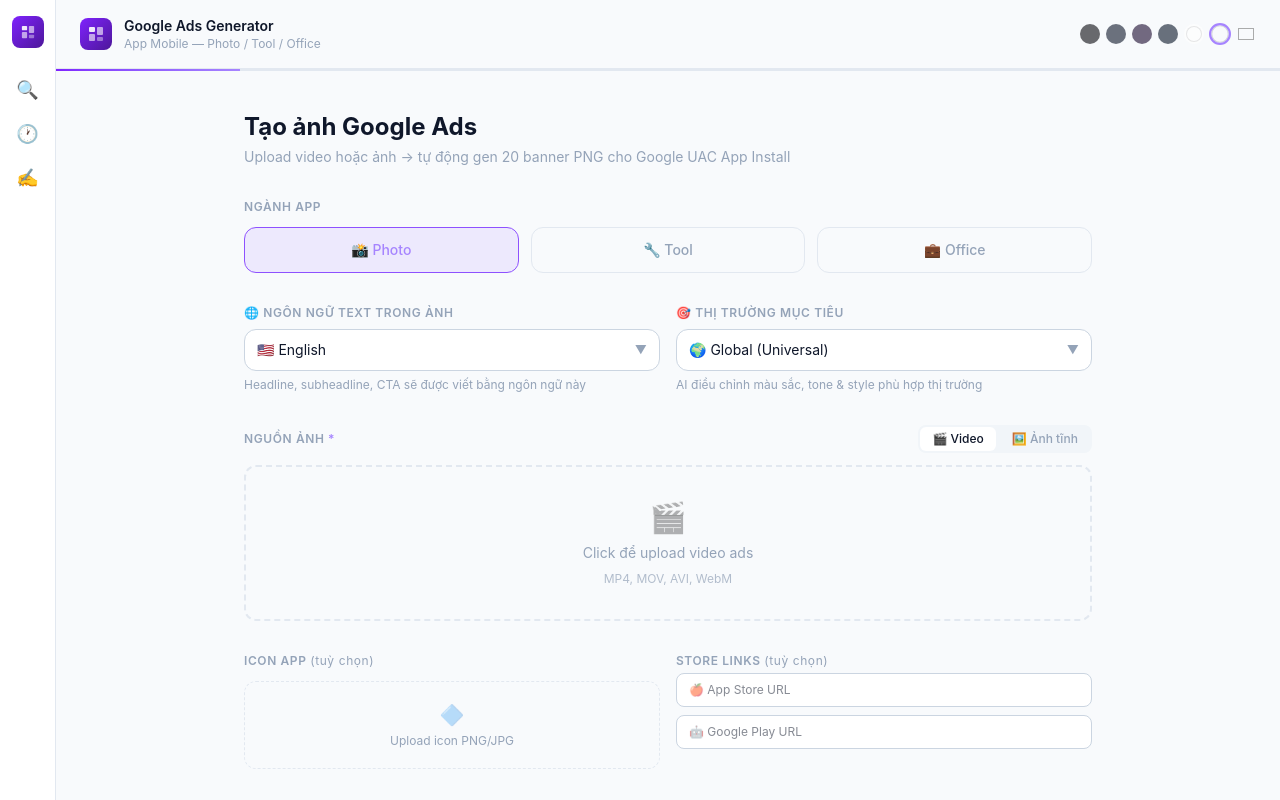
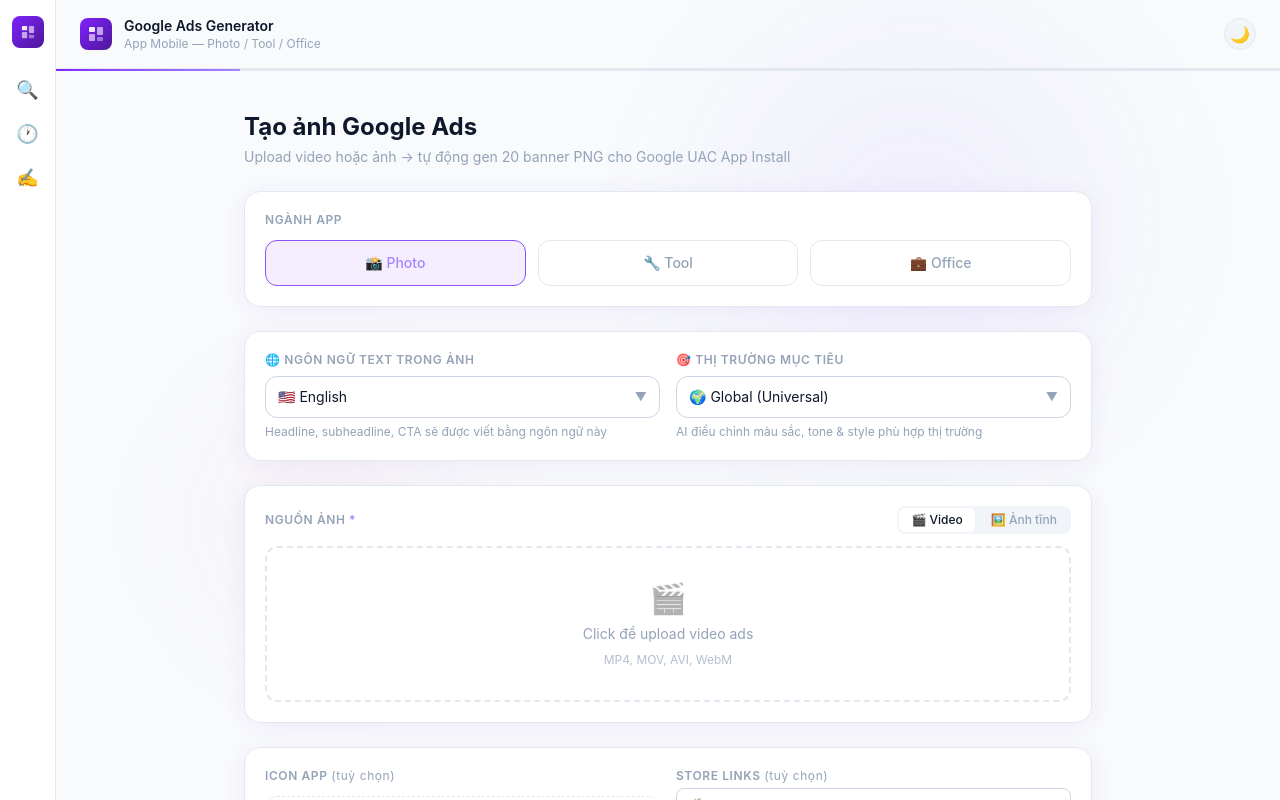
Before and after one commit to duyenntk-cmd/google-ads-image-gen, a Next.js app: page / in a window 1280 px wide. Shown: the top 800 px of the page. Built offline with nearby package versions, Linux system fonts and the light colour scheme.

Commit message:
UI Batch 1: dark mode toggle, gradient orbs, card shadows & border-radius

```diff
--- a/app/page.tsx
+++ b/app/page.tsx
@@ -130,7 +130,8 @@
   const imageInputRef = useRef<HTMLInputElement>(null);
   const iconInputRef = useRef<HTMLInputElement>(null);
 
-  const [bgColor, setBgColor] = useState("#F8FAFC");
+  const [darkMode, setDarkMode] = useState(false);
+  const bgColor = darkMode ? "#0A0A0F" : "#F8FAFC";
   const [sidebarOpen, setSidebarOpen] = useState(false);
   const [activeSidebarTool, setActiveSidebarTool] = useState<"competitor"|"history"|"adcopy"|null>(null);
 
@@ -211,29 +212,24 @@
   const [langSearch, setLangSearch] = useState("");
   const [langOpen, setLangOpen] = useState(false);
   const langRef = useRef<HTMLDivElement>(null);
-  const PRESETS = [
-    { color: "#0A0A0F", label: "Dark" },
-    { color: "#0F172A", label: "Navy" },
-    { color: "#1A0A2E", label: "Purple" },
-    { color: "#0A1628", label: "Ocean" },
-    { color: "#ffffff", label: "Light" },
-    { color: "#F8FAFC", label: "Gray" },
-  ];
-  const hexToLuma = (hex: string) => { const r = parseInt(hex.slice(1,3),16), g = parseInt(hex.slice(3,5),16), b = parseInt(hex.slice(5,7),16); return 0.299*r + 0.587*g + 0.114*b; };
-  const isDark = hexToLuma(bgColor) < 128;
+  const isDark = darkMode;
   const t = {
     text:        isDark ? "#F1F5F9" : "#0F172A",
     textSub:     isDark ? "#94A3B8" : "#475569",
     textMuted:   isDark ? "#64748B" : "#94A3B8",
-    border:      isDark ? "#1E1E2E" : "#E2E8F0",
-    card:        isDark ? "#111118" : "#FFFFFF",
-    cardHover:   isDark ? "#0F0F1A" : "#F1F5F9",
-    input:       isDark ? "#111118" : "#FFFFFF",
-    inputBorder: isDark ? "#1E1E2E" : "#CBD5E1",
-    progress:    isDark ? "#111118" : "#E2E8F0",
-    tabBg:       isDark ? "#111118" : "#F1F5F9",
-    tabActive:   isDark ? "#1E1E2E" : "#FFFFFF",
-    uploadHover: isDark ? "#111118" : "#F8FAFC",
+    border:      isDark ? "#1E293B" : "#E2E8F0",
+    card:        isDark ? "#0F1117" : "#FFFFFF",
+    cardHover:   isDark ? "#161B27" : "#F8FAFC",
+    input:       isDark ? "#0F1117" : "#FFFFFF",
+    inputBorder: isDark ? "#1E293B" : "#CBD5E1",
+    progress:    isDark ? "#1E293B" : "#E2E8F0",
+    tabBg:       isDark ? "#161B27" : "#F1F5F9",
+    tabActive:   isDark ? "#1E293B" : "#FFFFFF",
+    uploadHover: isDark ? "#161B27" : "#F8FAFC",
+    cardShadow:  isDark ? "0 4px 24px rgba(0,0,0,0.4)" : "0 4px 24px rgba(109,40,217,0.07)",
+    cardShadowHover: isDark ? "0 8px 40px rgba(0,0,0,0.5)" : "0 8px 40px rgba(109,40,217,0.13)",
+    gradientOrb1: isDark ? "rgba(109,40,217,0.15)" : "rgba(139,92,246,0.08)",
+    gradientOrb2: isDark ? "rgba(236,72,153,0.08)" : "rgba(236,72,153,0.05)",
   };
 
   const handleVideoChange = useCallback(async (file: File) => {
@@ -346,8 +342,10 @@
   const displayedPreviews = activeTab==="top5" ? previews.filter(p=>p.isTop5) : previews;
   const resetAll = () => { setStep("upload"); setPreviews([]); setFrames([]); setVideoFile(null); setImageFiles([]); setIconFile(null); setError(""); setExtractProgress(0); };
 
-  const inputStyle = { backgroundColor: t.input, borderColor: t.inputBorder, color: t.text };
+  const inputStyle = { backgroundColor: t.input, borderColor: t.inputBorder, color: t.text, transition: "border-color 0.15s, box-shadow 0.15s" };
   const labelStyle = { color: t.textMuted };
+  const cardStyle = { backgroundColor: t.card, borderColor: t.border, boxShadow: t.cardShadow, borderRadius: 16 };
+  const cardStyleHover = { backgroundColor: t.card, borderColor: t.border, boxShadow: t.cardShadowHover, borderRadius: 16 };
 
   const extractAppName = (url: string): { name: string; iosId?: string; androidPkg?: string } => {
     const iosSlugMatch = url.match(/apps\.apple\.com\/[^/]+\/app\/([^/]+)\/id(\d+)/);
@@ -474,7 +472,13 @@
   };
 
   return (
-    <div className="min-h-screen flex" style={{fontFamily:"Inter,-apple-system,sans-serif", backgroundColor: bgColor, color: t.text}}>
+    <div className="min-h-screen flex relative" style={{fontFamily:"Inter,-apple-system,sans-serif", backgroundColor: bgColor, color: t.text}}>
+      {/* Gradient orbs */}
+      <div className="pointer-events-none fixed inset-0 overflow-hidden" style={{zIndex:0}}>
+        <div style={{position:"absolute",top:"-10%",right:"5%",width:600,height:600,borderRadius:"50%",background:`radial-gradient(circle, ${t.gradientOrb1} 0%, transparent 70%)`,filter:"blur(40px)"}}/>
+        <div style={{position:"absolute",bottom:"10%",left:"10%",width:400,height:400,borderRadius:"50%",background:`radial-gradient(circle, ${t.gradientOrb2} 0%, transparent 70%)`,filter:"blur(40px)"}}/>
+      </div>
+      <div className="min-h-screen flex w-full relative" style={{zIndex:1}}>
 
       {/* Left Sidebar */}
       <aside className="fixed top-0 left-0 h-full z-40 flex">
@@ -725,15 +729,12 @@
           </div>
         </div>
         <div className="flex items-center gap-3">
-          <div className="flex items-center gap-1.5">
-            {PRESETS.map(p => (
-              <button key={p.color} onClick={() => setBgColor(p.color)} title={p.label}
-                className={`w-5 h-5 rounded-full border-2 transition-all ${bgColor === p.color ? "border-violet-400 scale-110" : "border-transparent opacity-60 hover:opacity-100"}`}
-                style={{backgroundColor: p.color, boxShadow: p.color === "#ffffff" || p.color === "#F8FAFC" ? "inset 0 0 0 1px rgba(0,0,0,0.15)" : undefined}}/>
-            ))}
-            <input type="color" value={bgColor} onChange={e => setBgColor(e.target.value)}
-              className="w-5 h-5 rounded-full cursor-pointer border-0 p-0 opacity-60 hover:opacity-100" title="Tuỳ chỉnh màu"/>
-          </div>
+          <button onClick={() => setDarkMode(d => !d)}
+            title={darkMode ? "Chuyển Light mode" : "Chuyển Dark mode"}
+            className="w-8 h-8 rounded-full flex items-center justify-center transition-all border"
+            style={{backgroundColor: t.tabBg, borderColor: t.border, color: t.text}}>
+            {darkMode ? "☀️" : "🌙"}
+          </button>
           {step !== "upload" && (
             <div className="flex items-center gap-2">
               <button onClick={() => {
@@ -769,14 +770,14 @@
 
         {/* UPLOAD */}
         {(step==="upload"||step==="analyzing") && (
-          <div className="space-y-8">
+          <div className="space-y-6">
             <div>
               <h1 className="text-2xl font-bold mb-1" style={{color: t.text}}>Tạo ảnh Google Ads</h1>
               <p className="text-sm" style={{color: t.textMuted}}>Upload video hoặc ảnh → tự động gen {AD_SIZES.length} banner PNG cho Google UAC App Install</p>
             </div>
 
             {/* Niche */}
-            <div>
+            <div className="p-5 border" style={cardStyle}>
               <label className="block text-xs font-semibold uppercase tracking-wider mb-3" style={labelStyle}>Ngành app</label>
               <div className="grid grid-cols-3 gap-3">
                 {(["photo","tool","office"] as const).map(n => (
@@ -790,7 +791,7 @@
             </div>
 
             {/* Language + Country */}
-            <div className="grid grid-cols-2 gap-4">
+            <div className="p-5 border grid grid-cols-2 gap-4" style={cardStyle}>
               <div>
                 <label className="block text-xs font-semibold uppercase tracking-wider mb-2" style={labelStyle}>
                   🌐 Ngôn ngữ text trong ảnh
@@ -862,7 +863,7 @@
             </div>
 
             {/* Input mode + upload */}
-            <div>
+            <div className="p-5 border" style={cardStyle}>
               <div className="flex items-center justify-between mb-3">
                 <label className="block text-xs font-semibold uppercase tracking-wider" style={labelStyle}>
                   Nguồn ảnh <span className="text-violet-400">*</span>
@@ -937,7 +938,7 @@
             </div>
 
             {/* Icon + Store links */}
-            <div className="grid grid-cols-2 gap-4">
+            <div className="p-5 border grid grid-cols-2 gap-4" style={cardStyle}>
               <div>
                 <label className="block text-xs font-semibold uppercase tracking-wider mb-3" style={labelStyle}>
                   Icon app <span className="font-normal normal-case" style={{color: t.textMuted}}>(tuỳ chọn)</span>
@@ -974,14 +975,14 @@
 
         {/* BRIEF */}
         {step==="brief" && (
-          <div className="space-y-8">
+          <div className="space-y-6">
             <div>
               <h2 className="text-xl font-bold mb-1" style={{color: t.text}}>Xem lại & chỉnh brief</h2>
               <p className="text-sm" style={{color: t.textMuted}}>Claude đã phân tích. Chỉnh bất kỳ mục nào trước khi gen ảnh.</p>
             </div>
 
             {/* Frame selector */}
-            <div>
+            <div className="p-5 border" style={cardStyle}>
               <div className="flex items-center justify-between mb-3">
                 <label className="block text-xs font-semibold uppercase tracking-wider" style={labelStyle}>
                   Frame background ({brief.best_frame_index+1}/{frames.length})
@@ -1006,7 +1007,7 @@
             </div>
 
             {/* Text fields */}
-            <div className="grid grid-cols-2 gap-4">
+            <div className="p-5 border grid grid-cols-2 gap-4" style={cardStyle}>
               {[{key:"app_name",label:"Tên app",placeholder:"e.g. PhotoPro"},{key:"cta_text",label:"CTA Button",placeholder:"e.g. Try Free"},{key:"headline",label:"Headline",placeholder:"e.g. Edit Photos Like a Pro",full:true},{key:"subheadline",label:"Subheadline",placeholder:"e.g. 100+ Filters & AI Tools",full:true}].map(field=>(
                 <div key={field.key} className={field.full?"col-span-2":""}>
                   <label className="block text-xs mb-1.5" style={{color: t.textMuted}}>{field.label}</label>
@@ -1020,7 +1021,7 @@
             </div>
 
             {/* Colors */}
-            <div>
+            <div className="p-5 border" style={cardStyle}>
               <label className="block text-xs font-semibold uppercase tracking-wider mb-3" style={labelStyle}>Màu sắc</label>
               <div className="flex gap-6">
                 {[{key:"primary_color",label:"Primary"},{key:"secondary_color",label:"Secondary"},{key:"accent_color",label:"Accent (CTA)"}].map(c=>(
@@ -1192,10 +1193,10 @@
                 const scale=Math.min(1,340/Math.max(p.width,p.height));
                 return (
                   <div key={p.key} onClick={()=>setSelectedPreview(p)}
-                    className="group rounded-xl p-4 cursor-pointer transition-all border"
-                    style={{backgroundColor: t.card, borderColor: t.border}}
-                    onMouseEnter={e => { (e.currentTarget as HTMLDivElement).style.backgroundColor = t.cardHover; (e.currentTarget as HTMLDivElement).style.borderColor = "rgba(139,92,246,0.4)"; }}
-                    onMouseLeave={e => { (e.currentTarget as HTMLDivElement).style.backgroundColor = t.card; (e.currentTarget as HTMLDivElement).style.borderColor = t.border; }}>
+                    className="group rounded-2xl p-4 cursor-pointer transition-all border"
+                    style={{...cardStyle, transition:"box-shadow 0.2s, border-color 0.2s, background-color 0.2s"}}
+                    onMouseEnter={e => { (e.currentTarget as HTMLDivElement).style.boxShadow = t.cardShadowHover; (e.currentTarget as HTMLDivElement).style.borderColor = "rgba(139,92,246,0.4)"; }}
+                    onMouseLeave={e => { (e.currentTarget as HTMLDivElement).style.boxShadow = t.cardShadow; (e.currentTarget as HTMLDivElement).style.borderColor = t.border; }}>
                     <div className="flex items-center justify-center mb-3" style={{height:Math.round(p.height*scale)+16}}>
                       <img src={p.dataUrl} alt={p.label} style={{width:Math.round(p.width*scale),height:Math.round(p.height*scale)}} className="rounded shadow-lg"/>
                     </div>
@@ -1221,7 +1222,7 @@
       {/* Lightbox */}
       {selectedPreview && (
         <div className="fixed inset-0 bg-black/80 backdrop-blur-sm flex items-center justify-center z-50 p-6" onClick={()=>setSelectedPreview(null)}>
-          <div className="rounded-2xl p-6 max-w-3xl w-full space-y-4 border" style={{backgroundColor: t.card, borderColor: t.border}} onClick={e=>e.stopPropagation()}>
+          <div className="rounded-2xl p-6 max-w-3xl w-full space-y-4 border" style={{...cardStyle, boxShadow:"0 25px 80px rgba(0,0,0,0.4)"}} onClick={e=>e.stopPropagation()}>
             <div className="flex items-center justify-between">
               <div>
                 <div className="font-semibold" style={{color: t.text}}>{selectedPreview.key} — {selectedPreview.label}</div>
@@ -1239,6 +1240,7 @@
         </div>
       )}
       </div>{/* end main content */}
+      </div>{/* end inner flex */}
     </div>
   );
 }
```
